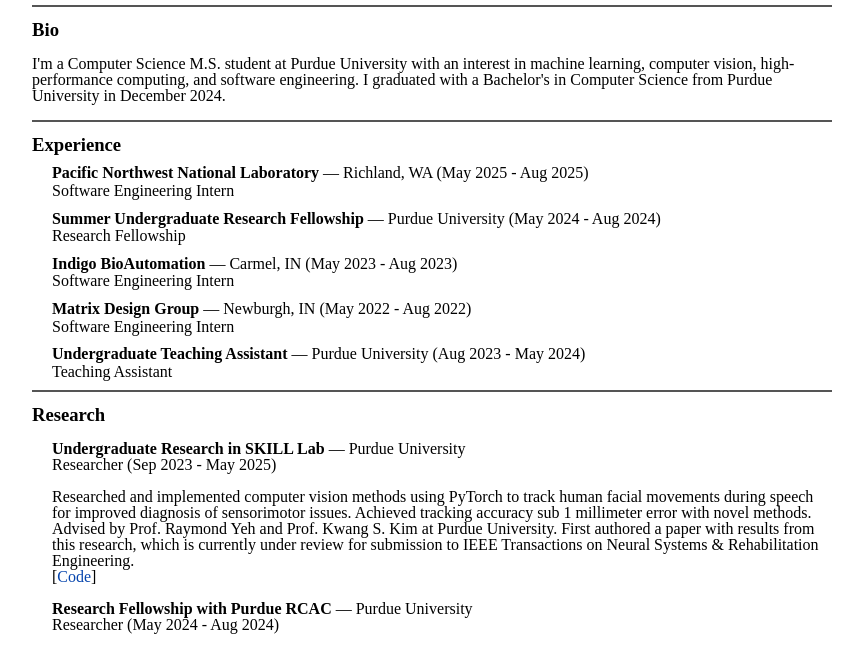
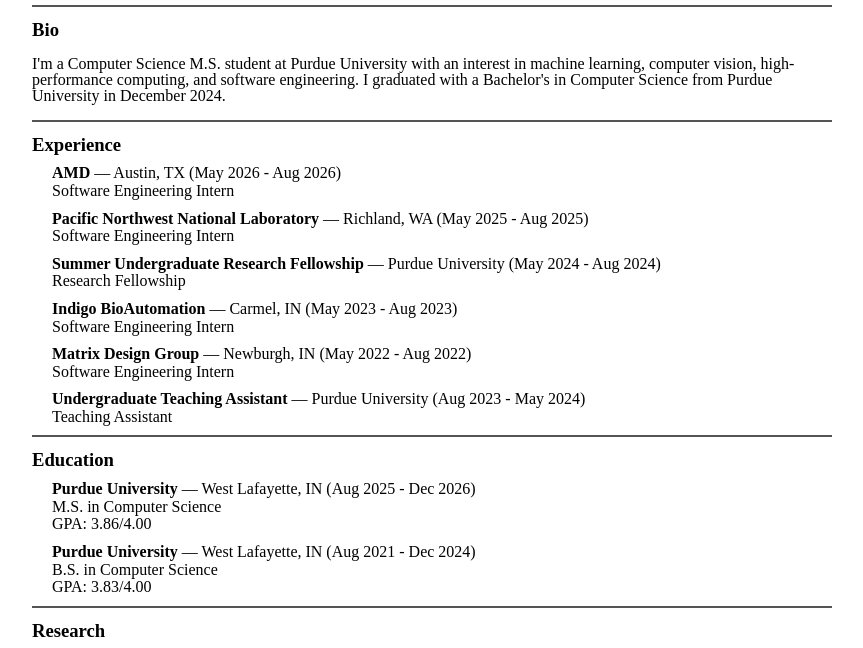
Before and after one commit to austinlovell25/austinlovell25.github.io, a plain HTML site: page index.html in a window 1280 px wide. Shown: the part 143-791 px from the top of the page, without its empty margins (208-1071 px from the left). Drawn offline with Linux system fonts and the light colour scheme; a web font is replaced by a local one.

Commit message:
Add AMD internship and education section

```diff
--- a/index.html
+++ b/index.html
@@ -41,6 +41,10 @@
   <h3 id="experience">Experience</h3>
   <ul class="pubs">
     <li>
+      <b>AMD</b> — Austin, TX (May 2026 - Aug 2026)<br>
+      Software Engineering Intern
+    </li>
+    <li>
       <b>Pacific Northwest National Laboratory</b> — Richland, WA (May 2025 - Aug 2025)<br>
       Software Engineering Intern
     </li>
@@ -59,6 +63,22 @@
     <li>
       <b>Undergraduate Teaching Assistant</b> — Purdue University (Aug 2023 - May 2024)<br>
       Teaching Assistant
+    </li>
+  </ul>
+
+  <hr>
+
+  <h3 id="education">Education</h3>
+  <ul class="pubs">
+    <li>
+      <b>Purdue University</b> — West Lafayette, IN (Aug 2025 - Dec 2026)<br>
+      M.S. in Computer Science<br>
+      GPA: 3.86/4.00
+    </li>
+    <li>
+      <b>Purdue University</b> — West Lafayette, IN (Aug 2021 - Dec 2024)<br>
+      B.S. in Computer Science<br>
+      GPA: 3.83/4.00
     </li>
   </ul>
 
```
